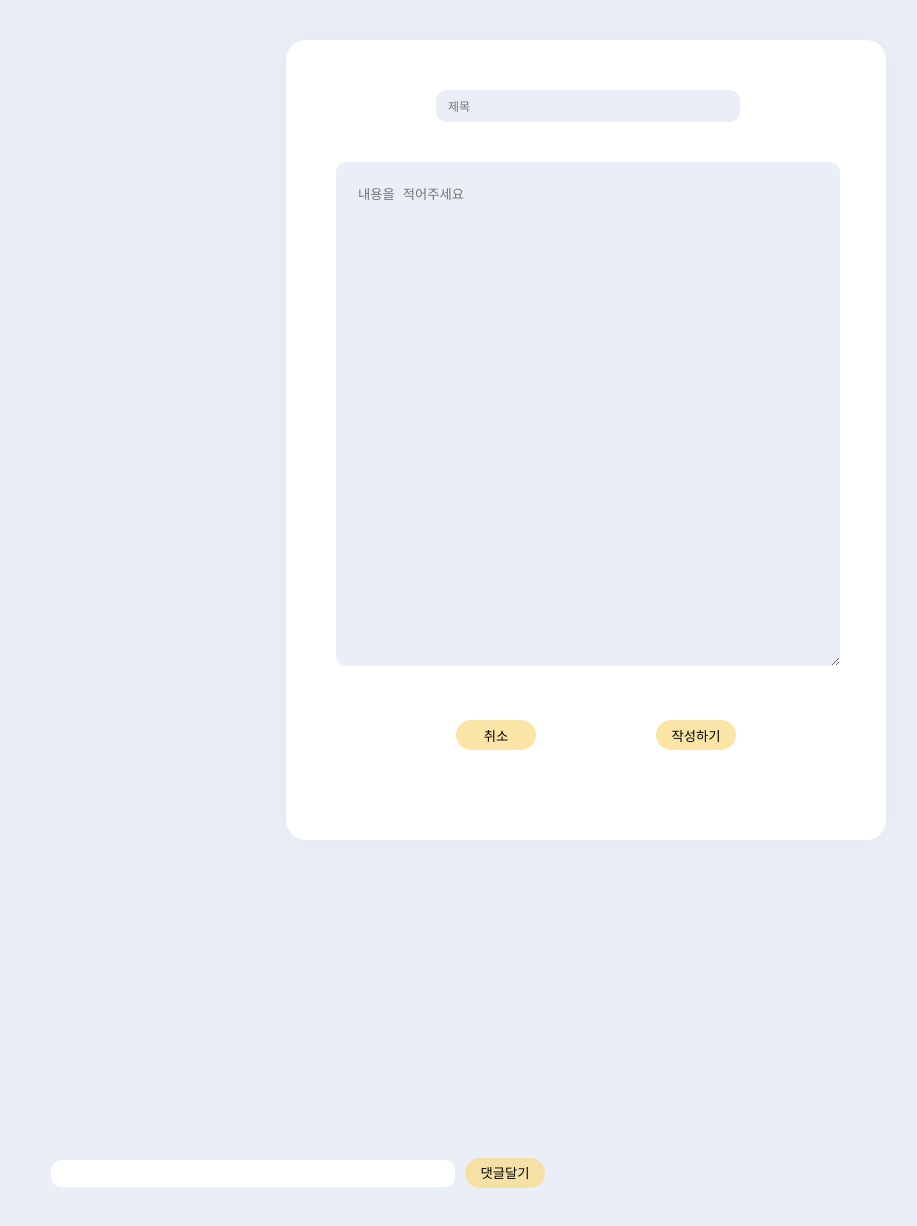
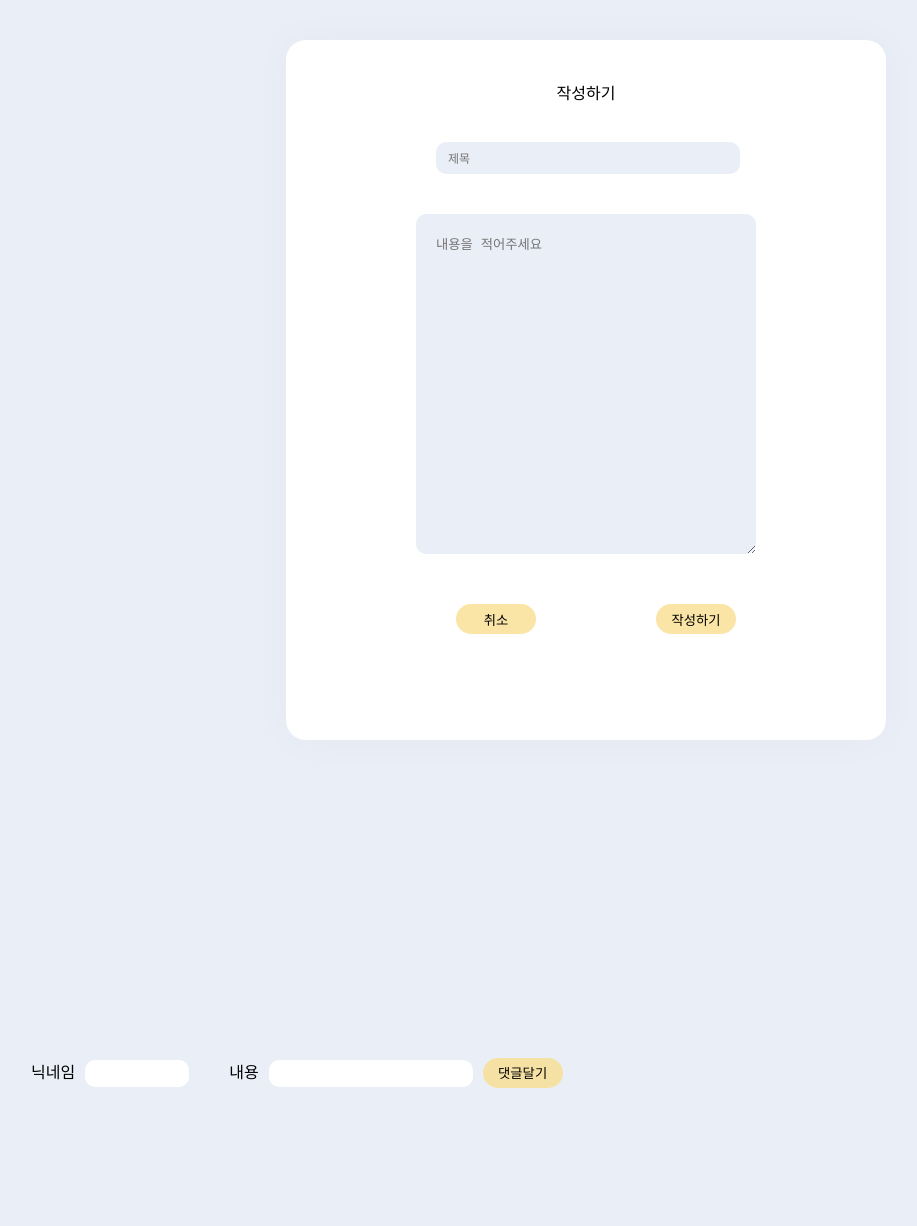
Before and after one commit to 0001401/3week_2team-master-2, a React (Create React App) app: page /write in a window 1280 px wide. Shown: the top 1226 px of the page, without its empty margins (54-971 px from the left). Built offline with nearby package versions, Linux system fonts and the light colour scheme.

Commit message:
css 2차 수정

```diff
--- a/src/DetailComponent/Comment.js
+++ b/src/DetailComponent/Comment.js
@@ -1,12 +1,14 @@
 // 작성된 글을 확인시 댓글창을 구현할 페이지입니다
-
 import styled from "styled-components";
 
 function Comment() {
   return (
     <CommentBox>
       <form>
-        <input />
+        <Label>닉네임</Label>
+        <Input2 />
+        <Label>내용</Label>
+        <Input />
         <button>댓글달기</button>
       </form>
     </CommentBox>
@@ -20,14 +22,6 @@ const CommentBox = styled.div`
   border-radius: 40px;
   margin-left: 45px;
   margin-top: 300px;
-  & input {
-    border: none;
-    width: 400px;
-    height: 25px;
-    border-radius: 10px;
-    margin-left: 60px;
-    margin-top: 20px;
-  }
   & button {
     border: none;
     border-radius: 20px;
@@ -38,4 +32,26 @@ const CommentBox = styled.div`
   }
 `;
 
+const Input = styled.input`
+  border: none;
+  width: 200px;
+  height: 25px;
+  border-radius: 10px;
+  margin-left: 10px;
+  margin-top: 20px;
+`;
+
+const Input2 = styled.input`
+  border: none;
+  width: 100px;
+  height: 25px;
+  border-radius: 10px;
+  margin-left: 10px;
+  margin-top: 20px;
+`;
+
+const Label = styled.label`
+  margin-left: 40px;
+`;
+
 export default Comment;
--- a/src/DetailComponent/Detail.js
+++ b/src/DetailComponent/Detail.js
@@ -2,12 +2,19 @@
 import styled from "styled-components";
 import Comment from "./Comment";
 import { FiCheck } from "react-icons/fi";
+import { useNavigate } from "react-router-dom";
 
 function Detail() {
+  const navigate = useNavigate();
+
   return (
     <Page>
       <WriteBox>
-        <Icon1>돌아가기</Icon1>
+        <Icon1
+          onClick={() => {
+            navigate("/");
+          }}
+        ></Icon1>
         <h2>제목</h2>
         <p>내용</p>
         <Comment />
@@ -42,7 +49,7 @@ const Page = styled.div`
 `;
 
 const Icon1 = styled(FiCheck)`
-  font-size: 30px;
+  font-size: 25px;
   color: #6a778e;
   margin-left: 600px;
   margin-top: 40px;
--- a/src/WriteComponent/Write.js
+++ b/src/WriteComponent/Write.js
@@ -10,7 +10,8 @@ function DetailList() {
     <Div>
       <Box>
         <form>
-          <label></label>
+          <Label>작성하기</Label>
+          <br />
           <input placeholder="제목" /> <br />
           <label></label>
           <textarea placeholder="내용을 적어주세요" />
@@ -42,7 +43,7 @@ const Box = styled.div`
   box-shadow: 0 0 40px rgba(0, 0, 0, 0.03);
   background-color: #fff;
   width: 600px;
-  height: 800px;
+  height: 700px;
   border-radius: 20px;
   margin: 0 auto;
   margin-top: 40px;
@@ -52,24 +53,31 @@ const Box = styled.div`
     border: none;
     background-color: #eaeef6;
     border-radius: 10px;
-    margin-top: 50px;
+
     margin-left: 25%;
   }
   & textarea {
-    height: 500px;
-    width: 500px;
+    height: 300px;
+    width: 300px;
+    display: flex;
+    justify-content: center;
     border: none;
     background-color: #eaeef6;
     border-radius: 10px;
-    margin: 40px 20px 0px 50px;
-  }
-  & textarea::placeholder {
+    margin: 40px 40px 30px 130px;
     padding: 20px;
   }
   & input::placeholder {
     padding: 10px;
     font-size: 12px;
   }
+`;
+
+const Label = styled.label`
+  display: flex;
+  justify-content: center;
+  padding-top: 40px;
+  padding-bottom: 20px;
 `;
 
 const Boxbtn = styled.div`
```
